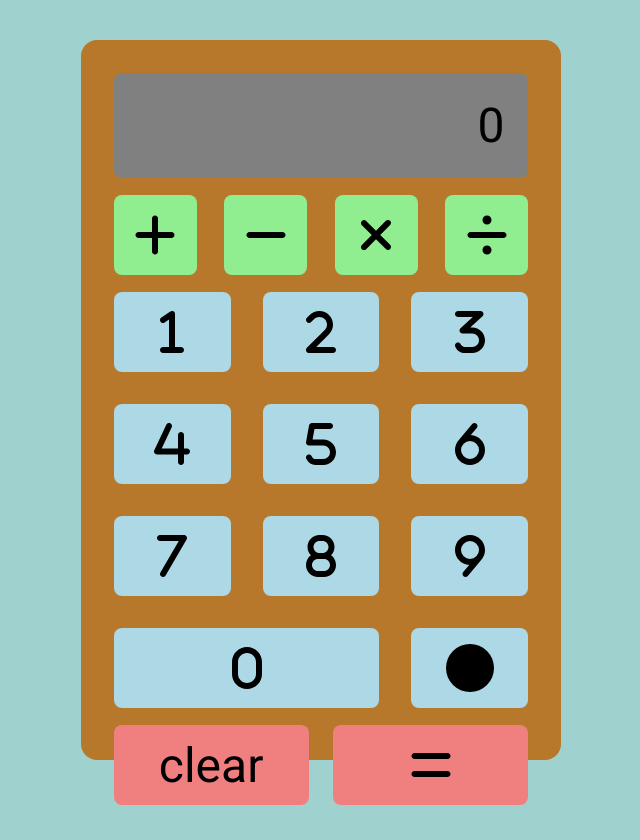
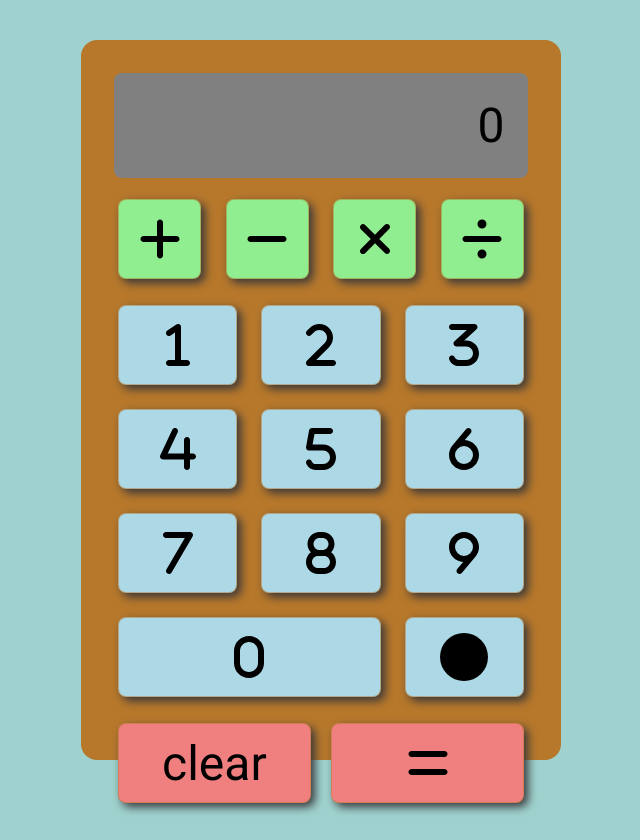
Before and after one commit to MakeItBack/calculator, a React (Vite) app: page / in a window 1280 px wide. Shown: the whole page, without its empty margins (319-959 px from the left). Built offline with nearby package versions, Linux system fonts and the light colour scheme.

Commit message:
add calculator functions WIP

```diff
--- a/src/App.tsx
+++ b/src/App.tsx
@@ -1,13 +1,86 @@
-import { useState } from "react";
+import { useEffect, useState } from "react";
 import { numberKeys, operationKeys, equalsKey } from "./keyData";
 import { FontAwesomeIcon } from "@fortawesome/react-fontawesome";
 import "./styles/App.scss";
 
+type KeyType = "operation" | "number";
+
 function App() {
-  const [displayValue, setDisplayValue] = useState<number>(0);
+  const [displayValue, setDisplayValue] = useState<string>("0");
+  const [currentCalc, setCurrentCalc] = useState<string[]>([]);
+
+  useEffect(() => {
+    console.log("new calc", currentCalc);
+  });
 
   function clearValue() {
-    setDisplayValue(0);
+    setDisplayValue("0");
+    setCurrentCalc([]);
+  }
+
+  function addToCalc(keyValue: string, keyType: KeyType) {
+    console.log("key clicked", keyValue, keyType);
+
+    if (currentCalc.length === 0 && keyType === "number") {
+      setCurrentCalc([...currentCalc, keyValue]);
+      setDisplayValue(keyValue);
+      return;
+    }
+    if (currentCalc.length === 0 && keyType === "operation") {
+      return;
+    }
+
+    if (currentCalc.length > 0) {
+      const previousEntry = currentCalc[currentCalc.length - 1];
+      const previousIsNumber = !["+", "-", "/", "*"].includes(previousEntry);
+
+      // It's a number (inc decimal point) and last was a number concatenate with last. update display
+      if (keyType === "number" && previousIsNumber) {
+        const copyCalc = [...currentCalc];
+        // prevent 2 leading zeros
+        let newNum = keyValue === "0" && previousEntry === "0" ? previousEntry : previousEntry + keyValue;
+        // TODO: prevent 2 decimal points
+        if (previousEntry.includes(".") && keyValue === ".") {
+          newNum = previousEntry;
+        }
+
+        copyCalc.splice(-1, 1, newNum);
+        setCurrentCalc(copyCalc);
+        setDisplayValue(newNum);
+        return;
+      }
+      // It's a number and last was an operation then add as a new entry in array. Update display
+      if (keyType === "number" && previousIsNumber === false) {
+        setCurrentCalc([...currentCalc, keyValue]);
+        setDisplayValue(keyValue);
+        return;
+      }
+
+      // It's an operation and last was a number then add as a new entry in array. Don't update display.
+      if (keyType === "operation" && previousIsNumber) {
+        setCurrentCalc([...currentCalc, keyValue]);
+        return;
+      }
+      // if it's a operator and last one was also an operator the overwrite it instead. Don't update display.
+      if (keyType === "operation" && previousIsNumber === false) {
+        const copyCalc = [...currentCalc];
+        keyValue === "-" ? copyCalc.push(keyValue) : copyCalc.splice(-1, 1, keyValue);
+        setCurrentCalc(copyCalc);
+        return;
+      }
+    }
+
+    console.log("ERROR - THIS SHOULD BE UNREACHABLE CODE");
+  }
+
+  function calculateAnswer() {
+    let answer = eval(currentCalc.join(""));
+
+    if (Math.floor(answer) !== answer) {
+      answer = answer.toFixed(8);
+    }
+    setDisplayValue(answer + "");
+    setCurrentCalc([answer + ""]);
   }
 
   return (
@@ -18,8 +91,12 @@ function App() {
 
       <div id="operation-keys">
         {operationKeys.map((opKey) => {
+          function processClick() {
+            addToCalc(opKey.value, "operation");
+          }
+
           return (
-            <div id={opKey.id} className="key">
+            <div id={opKey.id} className="key" onClick={processClick} key={opKey.id}>
               <FontAwesomeIcon icon={opKey.icon} />
             </div>
           );
@@ -28,8 +105,12 @@ function App() {
 
       <div id="number-keys">
         {numberKeys.map((numKey) => {
+          function processClick() {
+            addToCalc(numKey.value, "number");
+          }
+
           return (
-            <div id={numKey.id} className="key">
+            <div id={numKey.id} className="key" onClick={processClick} key={numKey.id}>
               <FontAwesomeIcon icon={numKey.icon} />
             </div>
           );
@@ -40,7 +121,7 @@ function App() {
         <div id="clear" className="key" onClick={clearValue}>
           clear
         </div>
-        <div id="equals" className="key">
+        <div id="equals" className="key" onClick={calculateAnswer}>
           <FontAwesomeIcon icon={equalsKey.icon} />
         </div>
       </div>
--- a/src/keyData.ts
+++ b/src/keyData.ts
@@ -3,7 +3,7 @@ import { fa0, fa1, fa2, fa3, fa4, fa5, fa6, fa7, fa8, fa9 } from "@fortawesome/f
 import { faPlus, faMinus, faMultiply, faDivide, faEquals, faCircle } from "@fortawesome/free-solid-svg-icons";
 
 type Key = {
-  value: string | number;
+  value: string;
   id: string;
   icon: IconProp;
 };
@@ -11,22 +11,22 @@ type Key = {
 export const operationKeys: Key[] = [
   { value: "+", id: "add", icon: faPlus },
   { value: "-", id: "subtract", icon: faMinus },
-  { value: "X", id: "multiply", icon: faMultiply },
+  { value: "*", id: "multiply", icon: faMultiply },
   { value: "/", id: "divide", icon: faDivide },
 ];
 
 export const equalsKey: Key = { value: "=", id: "equals", icon: faEquals };
 
 export const numberKeys: Key[] = [
-  { value: 1, id: "one", icon: fa1 },
-  { value: 2, id: "two", icon: fa2 },
-  { value: 3, id: "three", icon: fa3 },
-  { value: 4, id: "four", icon: fa4 },
-  { value: 5, id: "five", icon: fa5 },
-  { value: 6, id: "six", icon: fa6 },
-  { value: 7, id: "seven", icon: fa7 },
-  { value: 8, id: "eight", icon: fa8 },
-  { value: 9, id: "nine", icon: fa9 },
-  { value: 0, id: "zero", icon: fa0 },
+  { value: "1", id: "one", icon: fa1 },
+  { value: "2", id: "two", icon: fa2 },
+  { value: "3", id: "three", icon: fa3 },
+  { value: "4", id: "four", icon: fa4 },
+  { value: "5", id: "five", icon: fa5 },
+  { value: "6", id: "six", icon: fa6 },
+  { value: "7", id: "seven", icon: fa7 },
+  { value: "8", id: "eight", icon: fa8 },
+  { value: "9", id: "nine", icon: fa9 },
+  { value: "0", id: "zero", icon: fa0 },
   { value: ".", id: "decimal", icon: faCircle },
 ];
--- a/src/styles/App.scss
+++ b/src/styles/App.scss
@@ -1,7 +1,6 @@
 #root {
   width: 30rem;
   max-width: 90%;
-  // height: 600px;
   max-height: 90%;
   background-color: rgb(183, 120, 43);
   font-size: 3rem;
@@ -22,37 +21,41 @@
   }
 }
 
+.key {
+  display: flex;
+  align-items: center;
+  justify-content: center;
+  filter: drop-shadow(0.3rem 0.3rem 0.3rem #363639);
+  border: 1px solid rgba(183, 120, 43, 0.5);
+  border-radius: 0.5rem;
+  cursor: pointer;
+  &:hover {
+    opacity: 0.9;
+    filter: drop-shadow(0 0 0);
+  }
+}
+
 #operation-keys {
   display: flex;
   flex-direction: row;
   justify-content: space-between;
   height: 5rem;
-  padding: 2%;
+  padding: 3%;
   .key {
     background-color: lightgreen;
     max-width: 20%;
     flex-grow: 1;
-    display: flex;
-    align-items: center;
-    justify-content: center;
-    cursor: pointer;
-    border-radius: 0.5rem;
   }
 }
 
 #number-keys {
   display: grid;
   grid-template-columns: repeat(3, 1fr);
-  gap: 2rem;
+  gap: 1.5rem;
   grid-auto-rows: minmax(5rem, auto);
-  padding: 2%;
+  padding: 3%;
   .key {
     background-color: lightblue;
-    cursor: pointer;
-    display: flex;
-    align-items: center;
-    justify-content: center;
-    border-radius: 0.5rem;
   }
   /* set the double width of the zero key*/
   #zero {
@@ -65,16 +68,11 @@
   flex-direction: row;
   justify-content: space-between;
   height: 5rem;
-  padding: 2%;
+  padding: 3%;
   .key {
     background-color: lightcoral;
     min-width: 25%;
-    display: flex;
-    align-items: center;
-    justify-content: center;
     flex-grow: 1;
     max-width: 47%;
-    cursor: pointer;
-    border-radius: 0.5rem;
   }
 }
```
